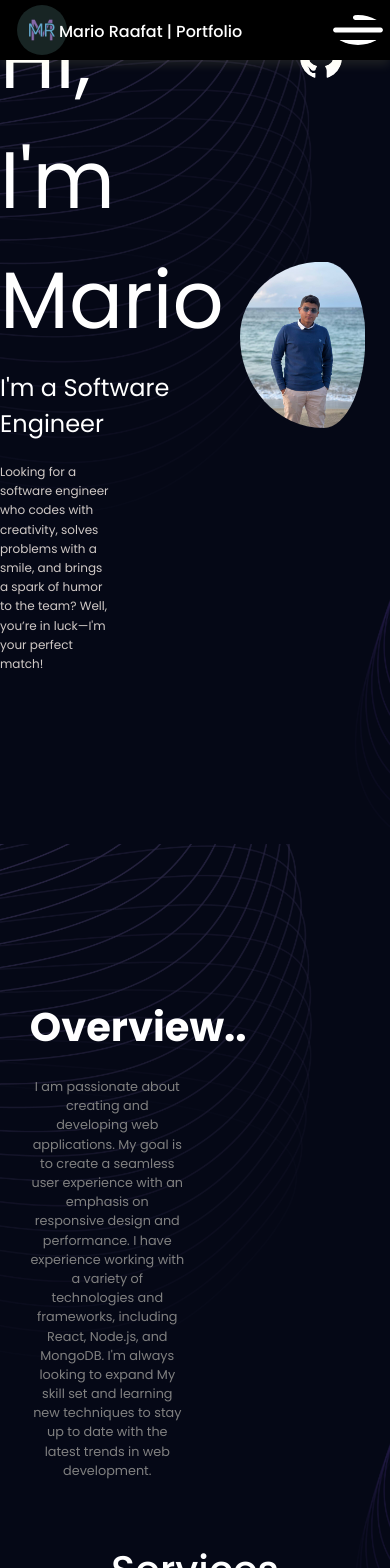
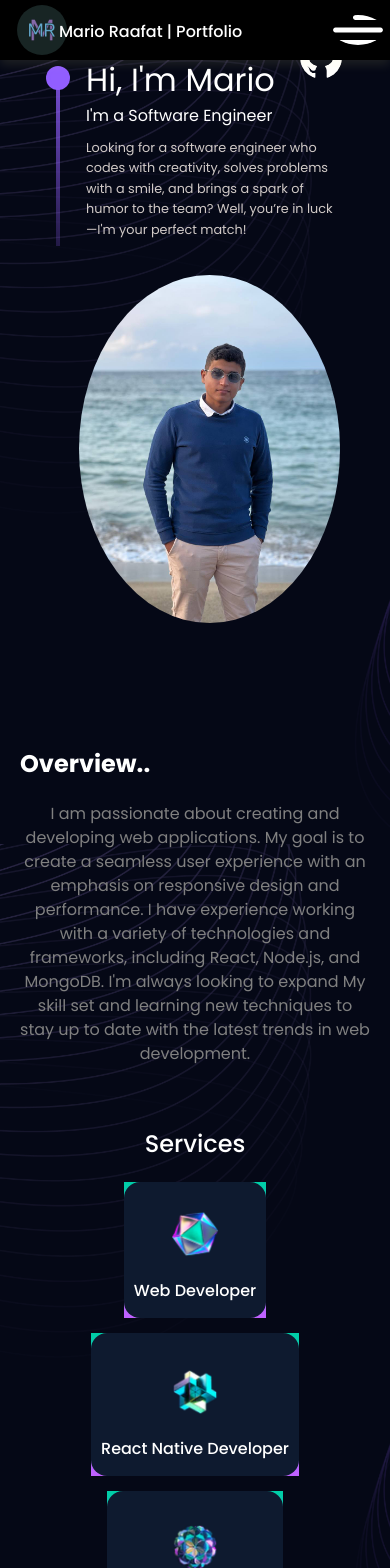
Before and after one commit to MarioRaafat/3d_portfolio, a React (Vite) app: page / in a window 390 px wide. Shown: the top 1568 px of the page. Built offline with nearby package versions, Linux system fonts and the light colour scheme.

Commit message:
enhancing responsive design

```diff
--- a/src/components/About/About.css
+++ b/src/components/About/About.css
@@ -1,3 +1,7 @@
+/*  */
+
+
+/* General Styles */
 .about-section {
     padding: 50px;
     display: flex;
@@ -29,7 +33,7 @@
     align-items: flex-start;
 }
 
-
+/* Services Section */
 .about-services {
     text-align: center;
     padding: 20px;
@@ -79,3 +83,83 @@
     font-size: 20px;
     margin: 0;
 }
+
+/* Responsive Styles */
+@media (max-width: 768px) {
+    .about-section {
+        padding: 30px;
+    }
+
+    .about-text {
+        margin-left: 0;
+    }
+
+    .about-section h1 {
+        font-size: 2rem;
+    }
+
+    .about-section p {
+        font-size: 0.9rem;
+        max-width: 80%;
+    }
+
+    .about-title,
+    .service-title {
+        font-size: 28px;
+    }
+
+    .services-container {
+        gap: 20px;
+    }
+
+    .service {
+        padding: 20px 15px;
+        max-width: 100%;
+    }
+
+    .service-icon {
+        width: 60px;
+        height: 60px;
+    }
+
+    .service-title {
+        font-size: 18px;
+    }
+}
+
+@media (max-width: 480px) {
+    .about-section {
+        padding: 20px;
+    }
+
+    .about-section h1 {
+        font-size: 1.5rem;
+    }
+
+    .about-section p {
+        font-size: 1rem;
+        max-width: 100%;
+    }
+
+    .about-title,
+    .service-title {
+        font-size: 24px;
+    }
+
+    .services-container {
+        gap: 15px;
+    }
+
+    .service {
+        padding: 15px 10px;
+    }
+
+    .service-icon {
+        width: 50px;
+        height: 50px;
+    }
+
+    .service-title {
+        font-size: 16px;
+    }
+}
--- a/src/components/Contact/Contact.css
+++ b/src/components/Contact/Contact.css
@@ -1,4 +1,4 @@
-.contacts-container {
+/* .contacts-container {
     margin-top: 20px;
     display: flex;
     justify-content: center;
@@ -15,4 +15,47 @@
     width: 100%;
     height: 100%;
     cursor: pointer;
+} */
+
+/* Contacts Container */
+.contacts-container {
+    margin-top: 20px;
+    display: flex;
+    justify-content: center;
+    align-items: center;
+    height: auto; /* Adjusts height automatically based on content */
 }
+
+.contact-card {
+    display: flex;
+    justify-content: center;
+    align-items: center;
+    text-align: center;
+    flex-direction: column;
+    width: 100%;
+    max-width: 300px; /* Limits card width on larger screens */
+    margin: 10px; /* Adds margin between cards */
+    cursor: pointer;
+}
+
+/* Responsive Styles */
+@media (max-width: 768px) {
+    .contacts-container {
+        flex-direction: column; /* Stacks cards vertically on tablets */
+    }
+
+    .contact-card {
+        max-width: 90%; /* Adjusts card width to fit smaller screens */
+    }
+}
+
+@media (max-width: 480px) {
+    .contacts-container {
+        padding: 10px; /* Adds padding to the container */
+    }
+
+    .contact-card {
+        max-width: 100%; /* Ensures cards fit the screen width */
+        margin: 5px; /* Reduces margin between cards */
+    }
+}
--- a/src/components/Contact/Contact.jsx
+++ b/src/components/Contact/Contact.jsx
@@ -1,6 +1,5 @@
-import React, { useRef, useState } from "react";
 import { motion } from "framer-motion";
-import {contact_pic} from "../../assets/index.js";
+// import {contact_pic} from "../../assets/index.js";
 import { styles } from "../../styles";
 import { SectionWrapper } from "../../hoc";
 import "./Contact.css";
@@ -37,4 +36,5 @@ const Contact = () => {
   );
 };
 
-export default SectionWrapper(Contact, "contact");
+const WrappedContact = SectionWrapper(Contact, "contact");
+export default WrappedContact;
--- a/src/components/Intro/Intro.css
+++ b/src/components/Intro/Intro.css
@@ -1,5 +1,10 @@
-.intro-section{
+/* Intro Section */
+
+
+.intro-section {
     display: block;
+    padding: 20px;
+    margin: 30px 30px 0 30px;
 }
 
 .intro-container {
@@ -7,34 +12,160 @@
     align-items: center;
 }
 
+.intro-card{
+    display: flex;
+    flex-direction: row;
+    align-items: center;
+    justify-content: center;
+}
+
+.dot-container{
+    display: flex;
+    flex-direction: column;
+    align-items: center;
+    justify-content: center;
+    margin-right: 20px;
+}
+
+.dot {
+    display: flex;
+    flex-direction: column;
+    justify-content: center;
+    align-items: center;
+    margin-top: 1.25rem;
+}
+
+.dot .circle {
+    width: 1rem;
+    height: 1rem;
+    border-radius: 50%;
+    box-shadow: 0 0 0 0.25rem #915EFF;
+    background-color: #915EFF;
+}
+
+.dot .line {
+    width: 0.25rem;
+    height: 20rem;
+    background: linear-gradient(60deg, rgba(145, 94, 255, 0.2), rgba(145, 94, 255, 0.8));
+}
+
+
+
+.intro-content,
+.intro-content .intro-text{
+    display: flex;
+    flex-direction: column;
+    align-items: flex-start;
+    justify-content: center;
+    padding: 20px 0;
+}
+
+.intro-content{
+    margin-left: -10%;
+}
+
 .intro-name {
-    font-size: 80px;
+    font-size: 6rem;
 }
 
 .intro-profession {
-    font-size: 24px;
-    margin-top: 10px;
-    margin-bottom: 20px;
+    font-size: 2rem;
+    margin-bottom: 10px;
+
 }
 
 .intro-description {
-    font-size: 12px;
+    font-size: 0.7rem;
     line-height: 1.6;
-    margin: 0;
     color: hsl(20, 10%, 80%);
-    max-width: 50%;
+    max-width: 70%;
 }
 
-.intro-image img{
-    padding-right: 25%;
-    padding-top: 10%;
-    width: 100%;
-    height: auto;
+.intro-image img {
+    width: 80%;
+    display: block;
+    max-width: 800px;
 }
 
-
+/* Responsive Styles */
 @media (max-width: 768px) {
     .intro-section {
-        padding-bottom: 250px;
+        padding-bottom: 50px; /* Reduces padding for smaller screens */
+    }
+
+    .intro-container {
+        flex-direction: column; /* Stacks the elements vertically */
+        margin: 0; /* Removes margin for smaller screens */
+    }
+
+    .intro-name {
+        font-size: 2.5rem; /* Scales down the font size */
+    }
+
+    .intro-profession {
+        font-size: 1.2rem; /* Scales down the font size */
+    }
+
+    .intro-description {
+        font-size: 0.9rem; /* Scales down the font size */
+        max-width: 90%; /* Adjusts max-width for better readability */
+    }
+
+    .intro-image img {
+        padding-right: 0; /* Removes extra padding on smaller screens */
+        padding-top: 0; /* Removes extra padding on smaller screens */
+        max-width: 100%; /* Ensures the image fits the screen width */
     }
 }
+
+/* Responsive Styles */
+@media (max-width: 768px) {
+    .intro-container {
+        flex-direction: column; /* Stacks elements vertically */
+    }
+
+    .intro-name {
+        font-size: 3rem; /* Scales down the font size */
+    }
+
+    .intro-profession {
+        font-size: 1.2rem; /* Scales down the font size */
+    }
+
+    .intro-description {
+        font-size: 0.9rem; /* Scales down the font size */
+        max-width: 100%; /* Adjusts max width */
+    }
+
+    .dot .line {
+        height: 15rem; /* Adjusts the height for smaller screens */
+    }
+
+    .intro-image img {
+        width: 80%; /* Ensures the image fits the screen width */
+        max-width: 400px; /* Limits max width */
+    }
+}
+
+@media (max-width: 480px) {
+    .intro-name {
+        font-size: 2rem; /* Further scales down the font size */
+    }
+
+    .intro-profession {
+        font-size: 1rem; /* Further scales down the font size */
+    }
+
+    .intro-description {
+        font-size: 0.8rem; /* Further scales down the font size */
+    }
+
+    .dot .line {
+        height: 10rem; /* Further adjusts the height for smaller screens */
+    }
+
+    .intro-image img {
+        width: 90%; /* Ensures the image fits smaller screens */
+        max-width: 300px; /* Limits max width */
+    }
+}
--- a/src/components/Intro/Intro.jsx
+++ b/src/components/Intro/Intro.jsx
@@ -1,40 +1,38 @@
-import React from 'react'
-import { styles } from "../../styles";
 import {intro_pic} from "../../assets";
-import {SectionWrapper} from "../../hoc/index.js";
+// import {SectionWrapper} from "../../hoc/index.js";
+// import { styles } from '../../styles.js'
 import "./Intro.css"
 
 const Intro = () => {
   return (
       <div className="intro-section">
       <div className="intro-container">
-        <div className={`relative w-full h-96 mx-auto`}>
-          <div
-              className={`absolute inset-0 top-[15%]  max-w-7xl mx-auto ${styles.paddingX} flex flex-row items-start gap-5`}
-          >
-            <div className='flex flex-col justify-center items-center mt-5'>
-              <div className='w-5 h-5 rounded-full bg-[#915EFF]' />
-              <div className='w-1 sm:h-80 h-40 violet-gradient' />
-            </div>
-
-            <div className="intro-card">
-              <h1 className="intro-name">
-                Hi, I'm <span className='text-[#915EFF]'>Mario</span>
+        <div className="intro-card">
+          <div className="dot-container">
+              <div className="dot">
+                <div className="circle"></div>
+                <div className="line"></div>
+              </div>
+          </div>
+          <div className="card-content">
+              <h1 className="intro-name"> Hi, I&apos;m <span className='text-[#915EFF]'>Mario</span>
               </h1>
               <p className="intro-text">
-                <p className="intro-profession">I'm a <span className='text-[#fb8057]'>Software Engineer</span></p>
+                <p className="intro-profession">I&apos;m a <span className='text-[#fb8057]'>Software Engineer</span></p>
                 <p className="intro-description">Looking for a software engineer who codes with creativity, solves problems with a smile,
-                and brings a spark of humor to the team? Well, you’re in luck—I'm your perfect match!</p>
+                and brings a spark of humor to the team? Well, you’re in luck—I&apos;m your perfect match!</p>
               </p>
             </div>
           </div>
-        </div>
         <div className="intro-image">
-            <img src={intro_pic} alt="intro-pic" />
+                <img src={intro_pic} alt="intro-pic" />
         </div>
       </div>
       </div>
   )
 }
 
-export default Intro
+// const WrappedIntro = SectionWrapper(Intro, "home");
+// export default WrappedIntro;
+
+export default Intro;
--- a/src/components/Navbar/Navbar.css
+++ b/src/components/Navbar/Navbar.css
@@ -107,17 +107,17 @@ nav ul{
     padding: 10px;
 }
 
-/* Media query for smaller screens */
 @media (max-width: 768px) {
-    .nav-links {
-        display: none !important; /* Hide the full nav links */
+    nav .nav-links {
+        display: none; /* Hide the full nav links */
     }
 
     .hamburger-menu {
         display: block; /* Show the hamburger icon */
     }
 
-    .mobile-menu {
-        width: 150px;
+    /* Open the mobile menu when the hamburger icon is clicked */
+    .mobile-menu.open {
+        display: block; /* Show the mobile menu */
     }
 }
--- a/src/components/Navbar/Navbar.jsx
+++ b/src/components/Navbar/Navbar.jsx
@@ -1,8 +1,9 @@
-import React, {useState, useEffect} from 'react'
-import { Link } from 'react-router-dom'
+// import React, {useState, useEffect} from 'react'
+// import { Link } from 'react-router-dom'
+import {useState} from 'react'
 import {logo, menu, close} from '../../assets/index.js'
 import { navLinks } from '../../constants/constants.js'
-import { styles } from '../../styles.js'
+// import { styles } from '../../styles.js'
 import "./Navbar.css"
 
 const Navbar = () => {
@@ -28,7 +29,8 @@ const Navbar = () => {
             <div>
                 <a onClick={()=>
                     window.scrollTo(0, 0)
-                }>
+
+                } href="#home">
                     <img src={logo} alt="logo"/>
                     <span className="author-name">Mario Raafat | Portfolio </span>
                 </a>
```
Also changed, not shown: src/components/Tech/Tech.css (+54 -17 lines). Lines whose indentation alone changed are shown as unchanged.
